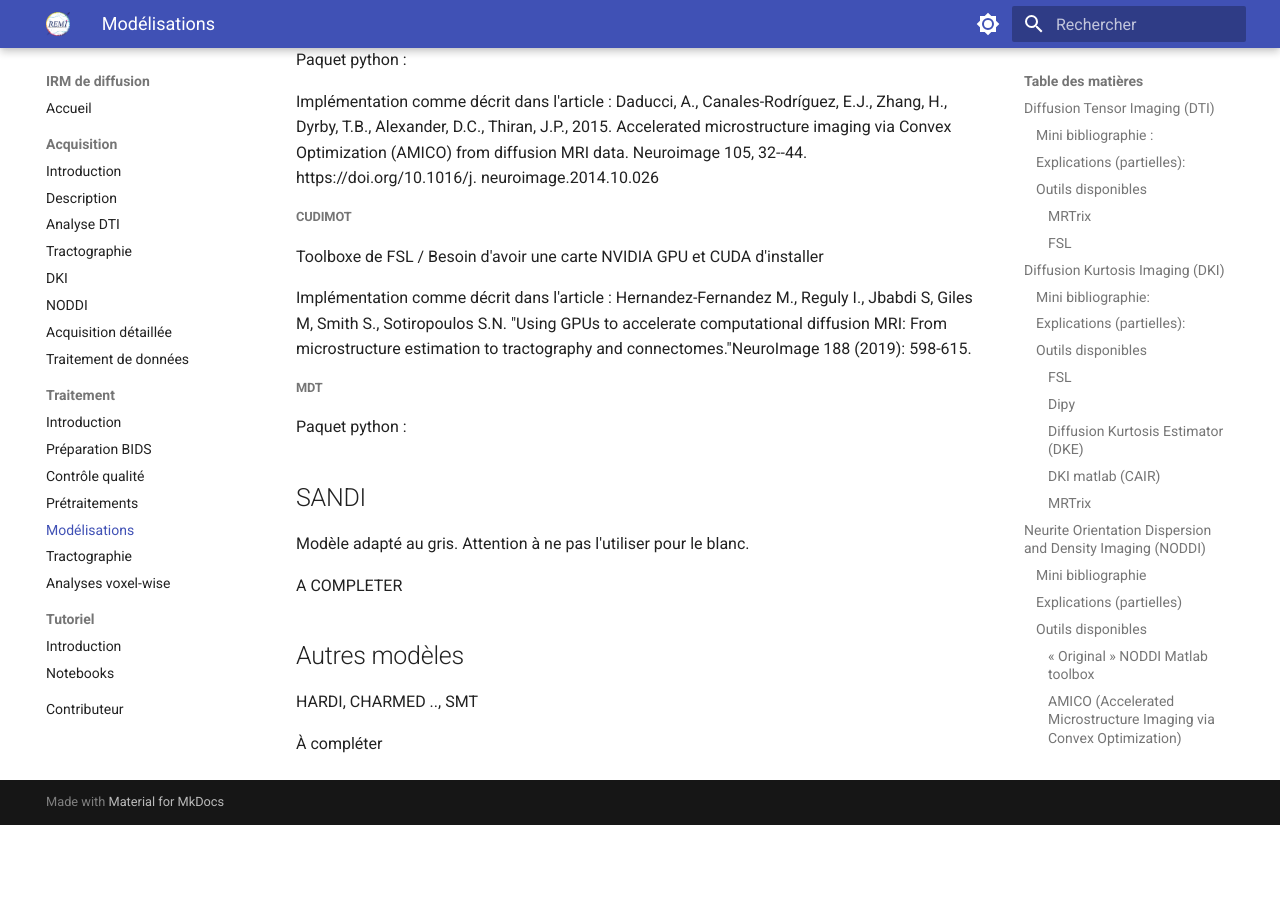
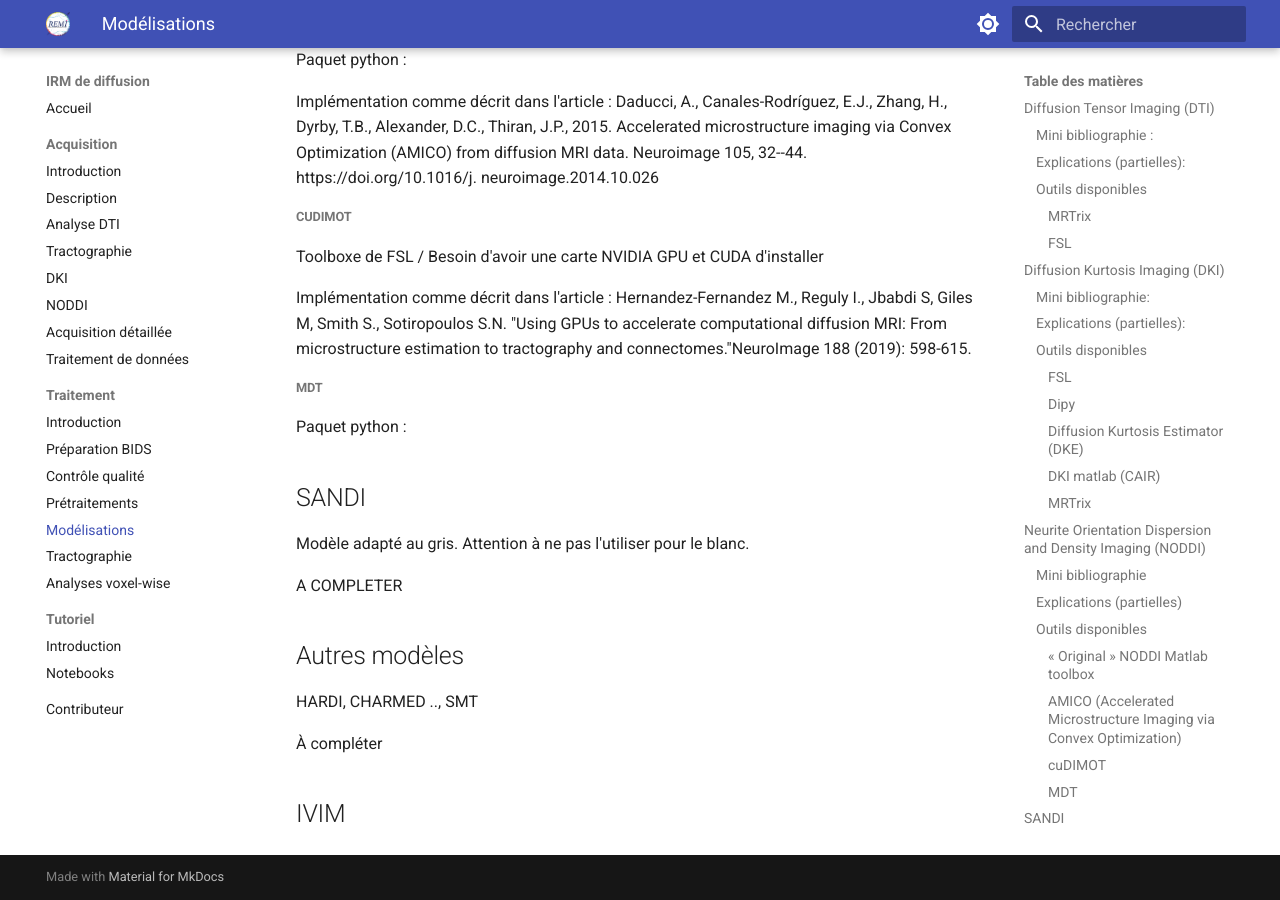
Before and after one commit to hdary/remi-diffusion, an MkDocs documentation site: the page built from docs/analyses/04-modelisations.md, in a window 1280 px wide and 900 px high, scrolled down 5952 px. Built offline with MkDocs 1.6.1 and Material for MkDocs 9.7.7, drawn with Linux system fonts in a browser that asks for light colours; before the commit the page ends 6777 px from its top, so only the background shows below that.

Commit message:
Add IVIM section to modelisations document

```diff
--- a/docs/analyses/04-modelisations.md
+++ b/docs/analyses/04-modelisations.md
@@ -338,3 +338,5 @@
 HARDI, CHARMED .., SMT
 
 À compléter
+
+## IVIM
```
